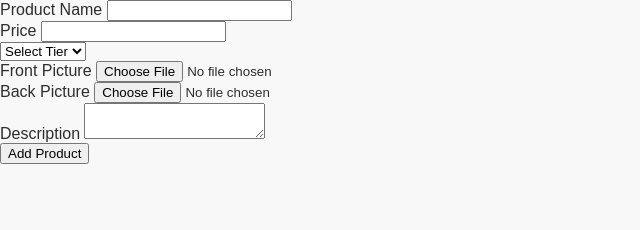
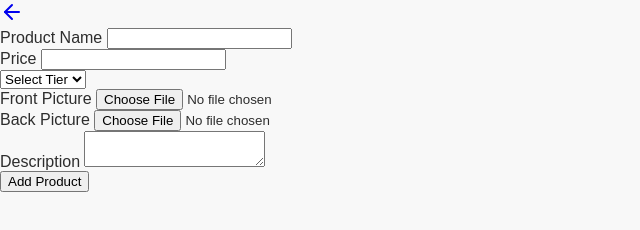
Before and after one commit to ElliotPa1m/Grupp-11-Systemutveckling, a plain HTML site: page Frontend/admin/admin-new.html in a window 1280 px wide. Shown: the whole page, without its empty margins (0-640 px from the left). Drawn offline with Linux system fonts and the light colour scheme; sample sign-in values are in the browser's storage.

Commit message:
feat: add back button and missing script tag

```diff
--- a/Frontend/admin/admin-new.html
+++ b/Frontend/admin/admin-new.html
@@ -10,6 +10,12 @@
 <body>
   <div class="add-product-page">
     <div add-product-card>
+      <a class="back" href="admin.html">
+        <svg xmlns="http://www.w3.org/2000/svg" width="24" height="24" viewBox="0 0 24 24" fill="none" stroke="currentColor" stroke-width="2" stroke-linecap="round" stroke-linejoin="round">
+          <path d="m12 19-7-7 7-7"/>
+          <path d="M19 12H5"/>
+        </svg>
+      </a>
       <form id="add-product-form">
         <div class="product-input">
           <label for="name">Product Name</label>
@@ -47,6 +53,6 @@
       </form>
     </div>
   </div>
-
+  <script src="../js/admin-new.js"></script>
 </body>
 </html>
```
